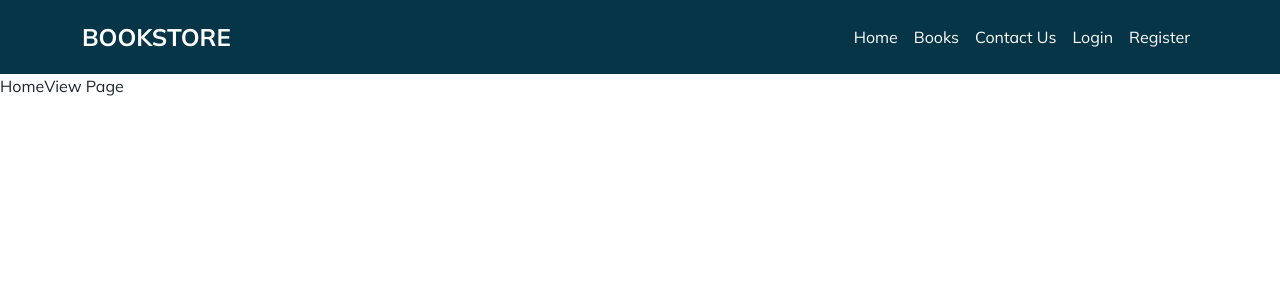
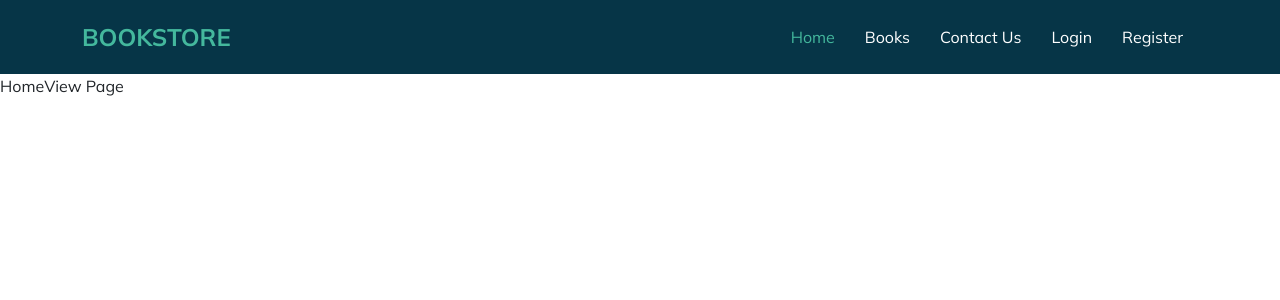
Before and after one commit to rhcndrsn/bookstore, a Vue app in the folder frontend/: page / in a window 1280 px wide. Shown: the top 300 px of the page. Built offline with nearby package versions, Linux system fonts and the light colour scheme.

Commit message:
v-bind test and hover active styles

```diff
--- a/frontend/src/components/NavBar.vue
+++ b/frontend/src/components/NavBar.vue
@@ -1,22 +1,22 @@
 <template>
     <nav class="navbar navbar-expand-md custom-nav">
         <div class="container">
-            <a class="navbar-brand" href="/">{{ brandName.toUpperCase() }}</a>
+            <RouterLink class="navbar-brand" :to="{name: 'home' }">{{ brandName.toUpperCase() }}</RouterLink>
             <ul class="navbar-nav">
                 <li class="nav-item">
-                    <a class="nav-link" href="/">Home</a>
+                    <RouterLink class="nav-link" :to="{ name: 'home' }">Home</RouterLink>
                 </li>
                 <li class="nav-item">
-                    <a class="nav-link" href="books">Books</a>
+                    <RouterLink class="nav-link" :to="{name: 'books' }">Books</RouterLink>
                 </li>
                 <li class="nav-item">
-                    <a class="nav-link" href="contact">Contact Us</a>
+                    <RouterLink class="nav-link" :to="{ name: 'contact' }">Contact Us</RouterLink>
                 </li>
                 <li class="nav-item">
-                    <a class="nav-link" href="login">Login</a>
+                    <RouterLink class="nav-link" :to="{ name: 'login' }">Login</RouterLink>
                 </li>
                 <li class="nav-item">
-                    <a class="nav-link" href="register">Register</a>
+                    <RouterLink class="nav-link" :to="{ name: 'register' }">Register</RouterLink>
                 </li>
             </ul>
         </div>
@@ -25,6 +25,8 @@
 </template>
 
 <script>
+import { RouterLink } from 'vue-router';
+
     export default {
         name: "NavBar",
         data() {
@@ -50,8 +52,16 @@
 }
 
 .nav-link {
-    padding: 10px 25px;
+    padding: 10px 15px !important;
     color: #fff;
     text-align: center;
 }
+
+.nav-link:hover {
+    color: #44b89d;
+}
+
+.active-link {
+    color: #44b89d;
+}
 </style>
--- a/frontend/src/router/index.js
+++ b/frontend/src/router/index.js
@@ -36,6 +36,7 @@ const router = createRouter({
             component: RegisterView
         },
     ],
+    linkActiveClass: 'active-link',
 });
 
 export default router;
--- a/frontend/src/views/HomeView.vue
+++ b/frontend/src/views/HomeView.vue
@@ -6,7 +6,11 @@
 
 <script>
     export default {
-        name: "HomeView"
+        name: "HomeView",
+        data() {
+            return {
+            };
+        }
     }
 </script>
 
```
